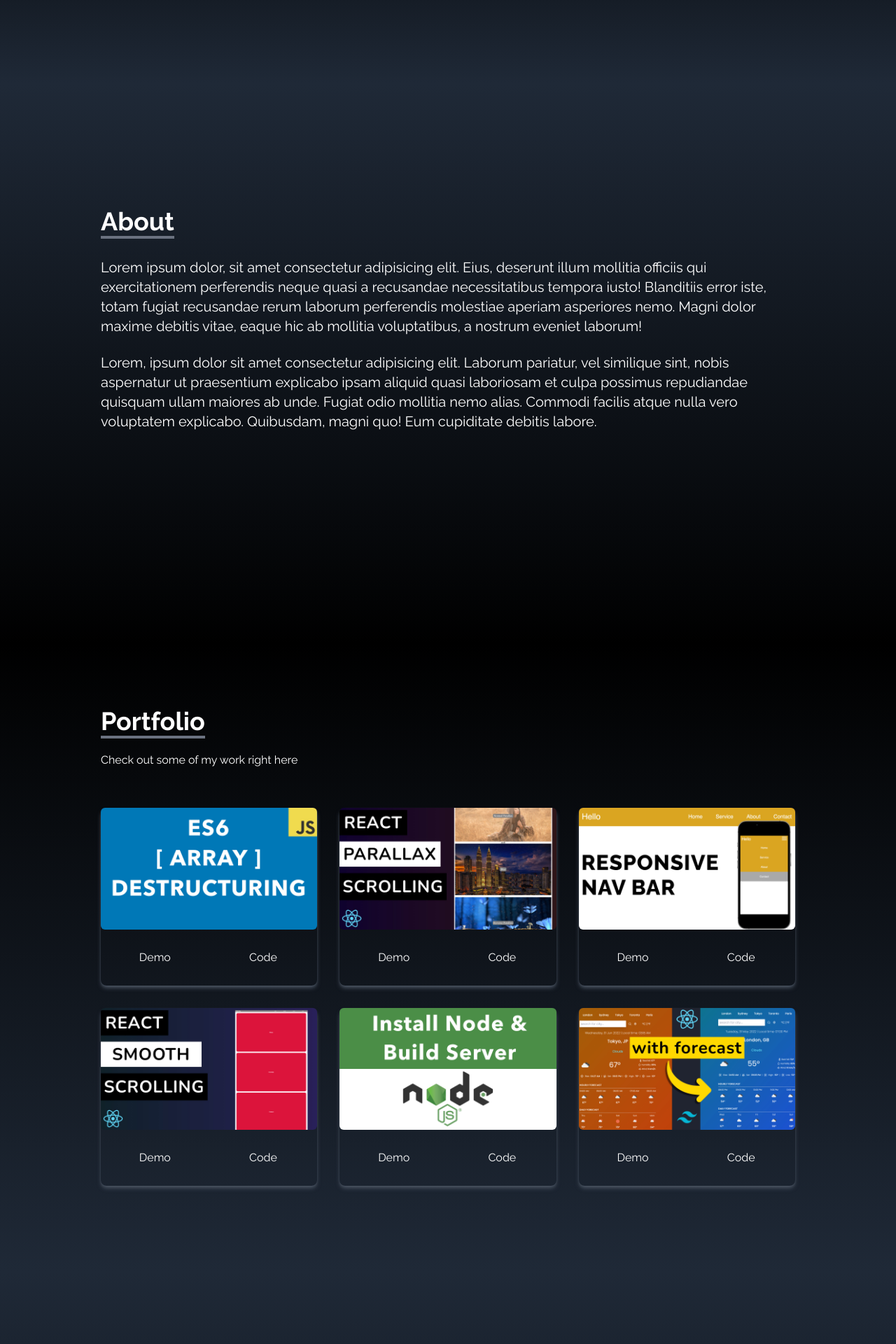
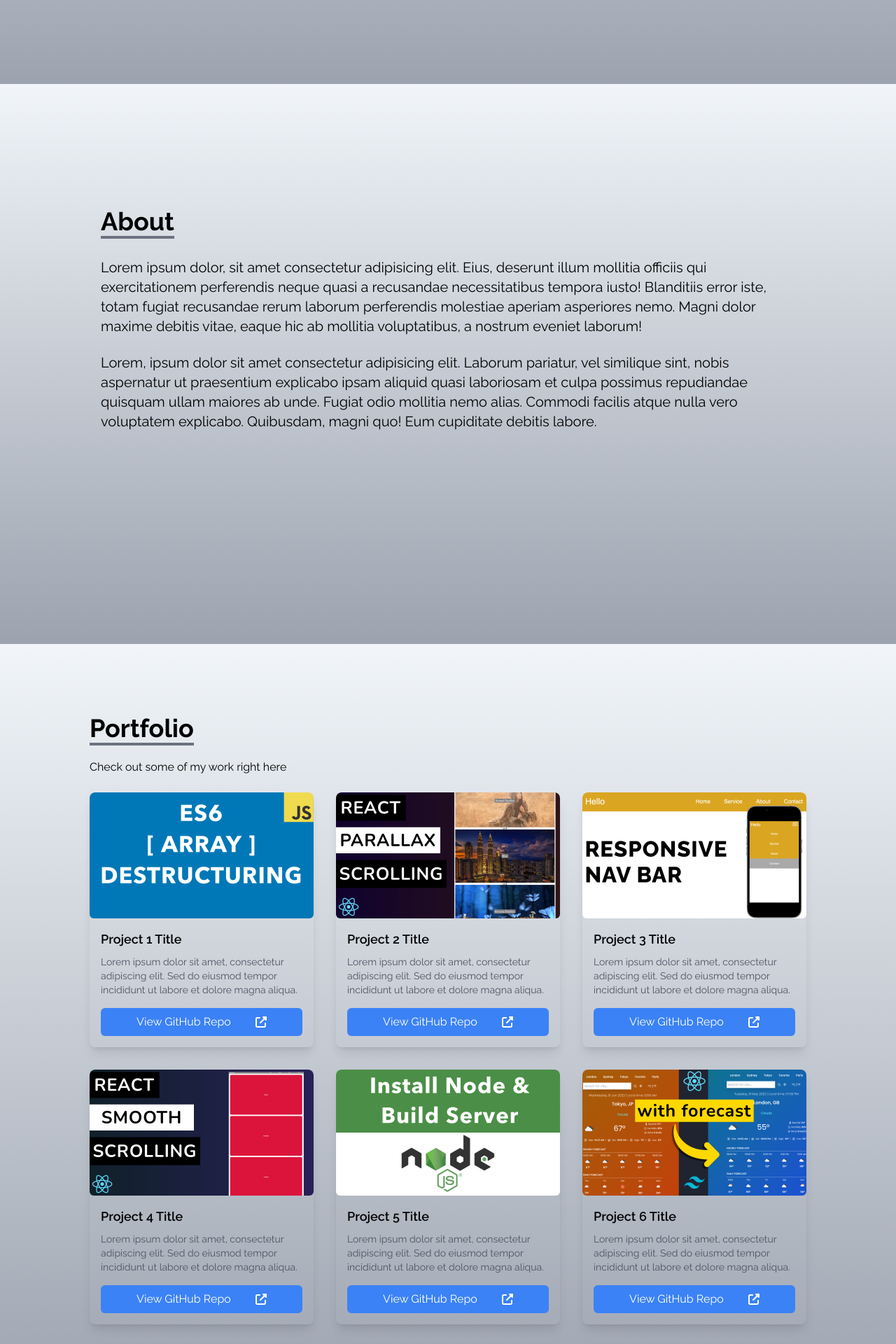
Before and after one commit to thanushan96/portfolio, a React (Create React App) app: page / in a window 1280 px wide. Shown: the part 680-2600 px from the top of the page at 70% size. Built offline with nearby package versions, Linux system fonts and the light colour scheme.

Commit message:
Redesign the theme color

```diff
--- a/package.json
+++ b/package.json
@@ -4,6 +4,8 @@
   "homepage": "https://thanushan96.github.io/portfolio",
   "private": true,
   "dependencies": {
+    "@fortawesome/free-solid-svg-icons": "^6.4.2",
+    "@fortawesome/react-fontawesome": "^0.2.0",
     "@testing-library/jest-dom": "^5.16.5",
     "@testing-library/react": "^13.4.0",
     "@testing-library/user-event": "^13.5.0",
--- a/src/Components/About.jsx
+++ b/src/Components/About.jsx
@@ -4,7 +4,7 @@ const About = () => {
   return (
     <div
       name="about"
-      className="w-full h-screen bg-gradient-to-b from-gray-800 to-black text-white pb-[30rem]  pt-[30rem]  sm:pt-[26rem] lg:pt-[20rem]"
+      className="w-full h-screen bg-gradient-to-b from-slate-100  to-gray-400 text-black pb-[30rem]  pt-[30rem]  sm:pt-[26rem] lg:pt-[20rem]"
     >
       <div className="max-w-screen-lg p-4 mx-auto flex flex-col justify-center w-full h-full ">
         <div className="pb-8">
@@ -31,8 +31,6 @@ const About = () => {
           quisquam ullam maiores ab unde. Fugiat odio mollitia nemo alias.
           Commodi facilis atque nulla vero voluptatem explicabo. Quibusdam,
           magni quo! Eum cupiditate debitis labore.
-
-
         </p>
       </div>
     </div>
--- a/src/Components/Contact.jsx
+++ b/src/Components/Contact.jsx
@@ -4,7 +4,7 @@ const Contact = () => {
   return (
     <div
       name="contact"
-      className="w-full h-screen bg-gradient-to-b from-black to-gray-800 p-4 text-white  pb-[30rem] pt-[24rem]"
+      className="w-full h-screen bg-gradient-to-b from-gray-400 to-gray-800 p-4 text-black  pb-[30rem] pt-[24rem]"
     >
       <div className="flex flex-col p-4 justify-center max-w-screen-lg mx-auto h-full ">
         <div className="pb-8">
--- a/src/Components/Experience.jsx
+++ b/src/Components/Experience.jsx
@@ -64,9 +64,9 @@ const Experience = () => {
   return (
     <div
       name="experience"
-      className="bg-gradient-to-b from-gray-800 to-black w-full h-screen pb-[30rem]  pt-[32rem] sm:pt-[26rem]"
+      className="bg-gradient-to-b from-slate-100  to-gray-400 w-full h-screen pb-[30rem]  pt-[32rem] sm:pt-[26rem]"
     >
-      <div className="max-w-screen-lg mx-auto p-4 flex flex-col justify-center w-full h-full text-white ">
+      <div className="max-w-screen-lg mx-auto p-4 flex flex-col justify-center w-full h-full text-black ">
         <div>
           <p className="text-4xl font-bold border-b-4 border-gray-500 p-2 inline">
             Experience
--- a/src/Components/Home.jsx
+++ b/src/Components/Home.jsx
@@ -2,16 +2,17 @@ import React from "react";
 import HeroImage from "../assets/heroImage.png";
 import { MdOutlineKeyboardArrowRight } from "react-icons/md";
 import { Link } from "react-scroll";
+import "../style.css";
 
 const Home = () => {
   return (
     <div
       name="home"
-      className="h-screen w-full bg-gradient-to-b from-black via-black to-gray-800 pt-[34rem] sm:pt-[40rem] md:pt-0 pb-[20rem] md:pb-0"
+      className="h-screen w-full bg-gradient-to-b from-slate-100  to-gray-400 pt-[34rem] sm:pt-[40rem] md:pt-0 pb-[20rem] md:pb-0"
     >
       <div className="max-w-screen-lg mx-auto flex flex-col items-center justify-center h-full px-4 md:flex-row ">
         <div className="flex flex-col justify-center h-full ">
-          <h2 className="text-4xl sm:text-7xl font-bold text-white">
+          <h2 className="text-4xl sm:text-7xl font-bold text-black">
             I'm Full stack Developer
           </h2>
           <p className="text-gray-500 py-4 max-w-md">
@@ -23,12 +24,16 @@ const Home = () => {
           </p>
 
           <div>
-            <Link to="portfolio" smooth duration={500} className="group text-white w-fit px-6 py-3 my-2 flex items-center rounded-md bg-gradient-to-r from-cyan-500 to-blue-500 cursor-pointer ">
+            <Link
+              to="portfolio"
+              smooth
+              duration={500}
+              className="group text-white w-fit px-6 py-3 my-2 flex items-center rounded-md bg-gradient-to-r from-cyan-500 to-blue-500 cursor-pointer "
+            >
               Portfolio
               <span className="group-hover:rotate-90 duration-300">
-  <MdOutlineKeyboardArrowRight size={25} className="ml-1"/>
+                <MdOutlineKeyboardArrowRight size={25} className="ml-1" />
               </span>
-
             </Link>
           </div>
         </div>
--- a/src/Components/NavBar.jsx
+++ b/src/Components/NavBar.jsx
@@ -29,7 +29,7 @@ const NavBar = () => {
   ];
 
   return (
-    <div className="flex justify-between items-center w-full h-20 px-4 text-white bg-black fixed z-10 " >
+    <div className="flex justify-between items-center w-full h-20 px-4 text-white bg fixed z-10 ">
       <div>
         <h1 className="text-5xl font-signature ml-2">Thanushan</h1>
       </div>
@@ -38,7 +38,7 @@ const NavBar = () => {
         {links.map(({ id, link }) => (
           <li
             key={id}
-            className="px-4 cursor-pointer capitalize font-medium text-gray-500 hover:scale-105 duration-200"
+            className="px-4 cursor-pointer capitalize font-medium text-black hover:scale-105 duration-200"
           >
             <Link to={link} smooth duration={500}>
               {link}
--- a/src/Components/Portfolio.jsx
+++ b/src/Components/Portfolio.jsx
@@ -5,66 +5,110 @@ import navbar from "../assets/portfolio/navbar.jpg";
 import reactParallax from "../assets/portfolio/reactParallax.jpg";
 import reactSmooth from "../assets/portfolio/reactSmooth.jpg";
 import reactWeather from "../assets/portfolio/reactWeather.jpg";
+import { FontAwesomeIcon } from "@fortawesome/react-fontawesome";
+import {
+  faArrowRight,
+  faExternalLinkAlt,
+} from "@fortawesome/free-solid-svg-icons";
 
 const Portfolio = () => {
   const portfolios = [
     {
       id: 1,
       src: arrayDestruct,
+      demoLink: "https://youtu.be/FPyVsbXkO2w",
+      githubLink: "https://github.com/yourusername/project1",
+      title: "Project 1 Title",
+      description:
+        "Lorem ipsum dolor sit amet, consectetur adipiscing elit. Sed do eiusmod tempor incididunt ut labore et dolore magna aliqua.",
     },
     {
       id: 2,
       src: reactParallax,
+      demoLink: "https://example.com/demo2",
+      githubLink: "https://github.com/yourusername/project2",
+      title: "Project 2 Title",
+      description:
+        "Lorem ipsum dolor sit amet, consectetur adipiscing elit. Sed do eiusmod tempor incididunt ut labore et dolore magna aliqua.",
     },
     {
       id: 3,
       src: navbar,
+      demoLink: "https://example.com/demo3",
+      githubLink: "https://github.com/yourusername/project3",
+      title: "Project 3 Title",
+      description:
+        "Lorem ipsum dolor sit amet, consectetur adipiscing elit. Sed do eiusmod tempor incididunt ut labore et dolore magna aliqua.",
     },
     {
       id: 4,
       src: reactSmooth,
+      demoLink: "https://example.com/demo4",
+      githubLink: "https://github.com/yourusername/project4",
+      title: "Project 4 Title",
+      description:
+        "Lorem ipsum dolor sit amet, consectetur adipiscing elit. Sed do eiusmod tempor incididunt ut labore et dolore magna aliqua.",
     },
     {
       id: 5,
       src: installNode,
+      demoLink: "https://example.com/demo5",
+      githubLink: "https://github.com/yourusername/project5",
+      title: "Project 5 Title",
+      description:
+        "Lorem ipsum dolor sit amet, consectetur adipiscing elit. Sed do eiusmod tempor incididunt ut labore et dolore magna aliqua.",
     },
     {
       id: 6,
       src: reactWeather,
+      demoLink: "https://example.com/demo6",
+      githubLink: "https://github.com/yourusername/project6",
+      title: "Project 6 Title",
+      description:
+        "Lorem ipsum dolor sit amet, consectetur adipiscing elit. Sed do eiusmod tempor incididunt ut labore et dolore magna aliqua.",
     },
   ];
 
   return (
     <div
       name="portfolio"
-      className="bg-gradient-to-b from-black to-gray-800 w-full text-white md:h-screen  pt-[5rem] md:pt-[26rem] pb-[10rem] sm:pb-[30rem]"
+      className="bg-gradient-to-b from-slate-100 to-gray-400 w-full text-black min-h-screen pt-5 md:pt-26 pb-10 sm:pb-30"
     >
-      <div className=" max-w-screen-lg p-4 mx-auto flex flex-col justify-center w-full h-full ">
-        <div className="pb-8">
-          <p className="text-4xl font-bold inline border-b-4 border-gray-500">
+      <div className="max-w-screen-lg  mx-auto flex flex-col justify-center w-full h-full py-20">
+        <div className="">
+          <p className="text-4xl font-bold inline border-b-4 border-gray-500 ">
             Portfolio
           </p>
           <p className="py-6">Check out some of my work right here</p>
         </div>
 
-        <div className="grid sm:grid-cols-2 md:grid-cols-3 gap-8 px-12 sm:px-0">
-          {portfolios.map(({ id, src }) => (
-            <div key={id} className="shadow-md shadow-gray-600 rounded-lg">
+        <div className="grid sm:grid-cols-2 md:grid-cols-3 gap-8 px-4 sm:px-0">
+          {portfolios.map(
+            ({ id, src, demoLink, githubLink, title, description }) => (
+              <div key={id} className="rounded-lg overflow-hidden shadow-lg">
+                <a href={demoLink} target="_blank" rel="noopener noreferrer">
                   <img
                     src={src}
                     alt=""
-                className="rounded-md duration-200 hover:scale-105"
+                    className="rounded-md transition-transform transform hover:scale-105 cursor-pointer"
                   />
-              <div className="flex items-center justify-center">
-                <button className="w-1/2 px-6 py-3 m-4 duration-200 hover:scale-105">
-                  Demo
-                </button>
-                <button className="w-1/2 px-6 py-3 m-4 duration-200 hover:scale-105">
-                  Code
+                </a>
+                <div className="p-4">
+                  <h2 className="text-lg md:text-lg font-semibold">{title}</h2>
+                  <p className="text-sm md:text-sm text-gray-600 mt-2">
+                    {description}
+                  </p>
+                  <button
+                    onClick={() => window.open(githubLink, "_blank")}
+                    className="w-full bg-blue-500 hover:bg-blue-700 text-white py-2 px-4 rounded-md transition-transform transform hover:scale-105 cursor-pointer mt-4 flex items-center justify-evenly"
+                  >
+                    View GitHub Repo
+                    <FontAwesomeIcon icon={faExternalLinkAlt} />
                   </button>
                 </div>
               </div>
-          ))}
+            )
+          )}
         </div>
       </div>
     </div>
--- a/src/style.css
+++ b/src/style.css
@@ -0,0 +1,4 @@
+
+  .bg{
+    background: #6B9999;
+  }
```
Also changed, not shown: 1 other file (tests, documents, lock files or other folders). Lines whose indentation alone changed are shown as unchanged.
